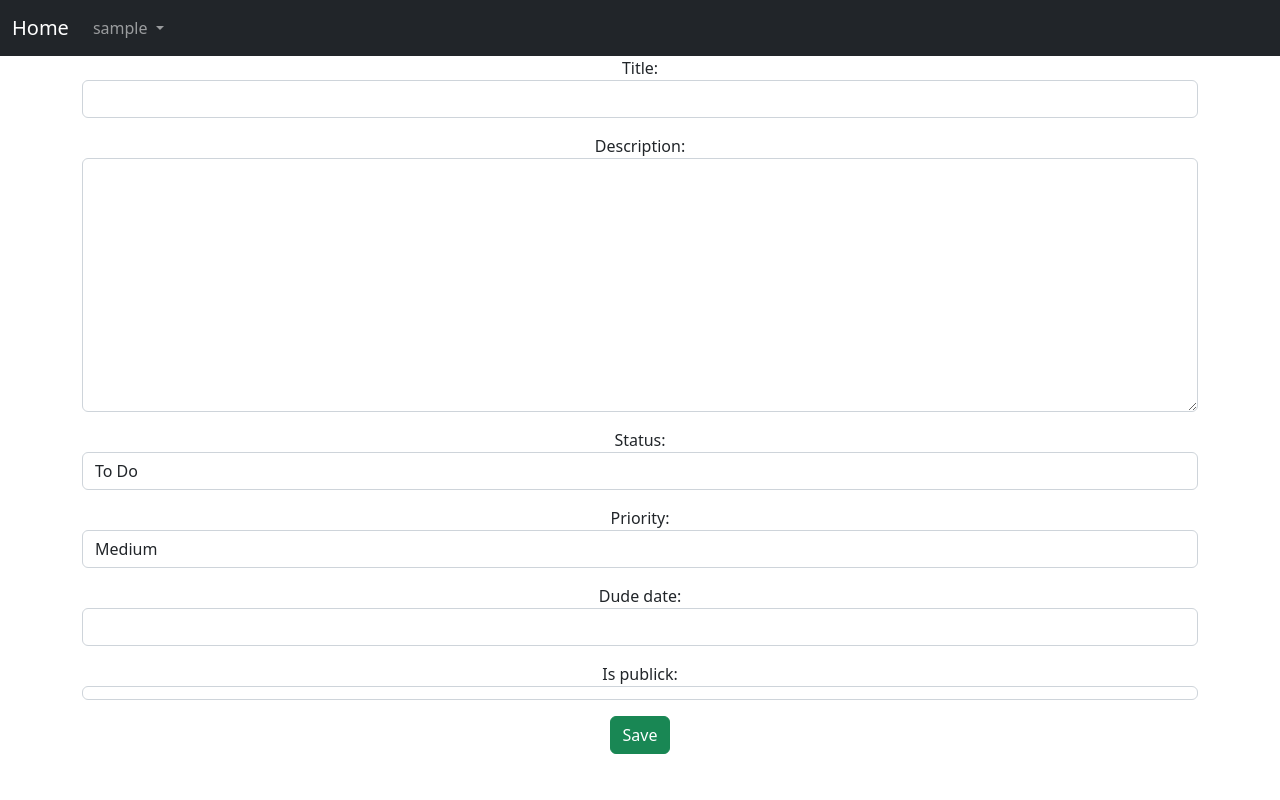
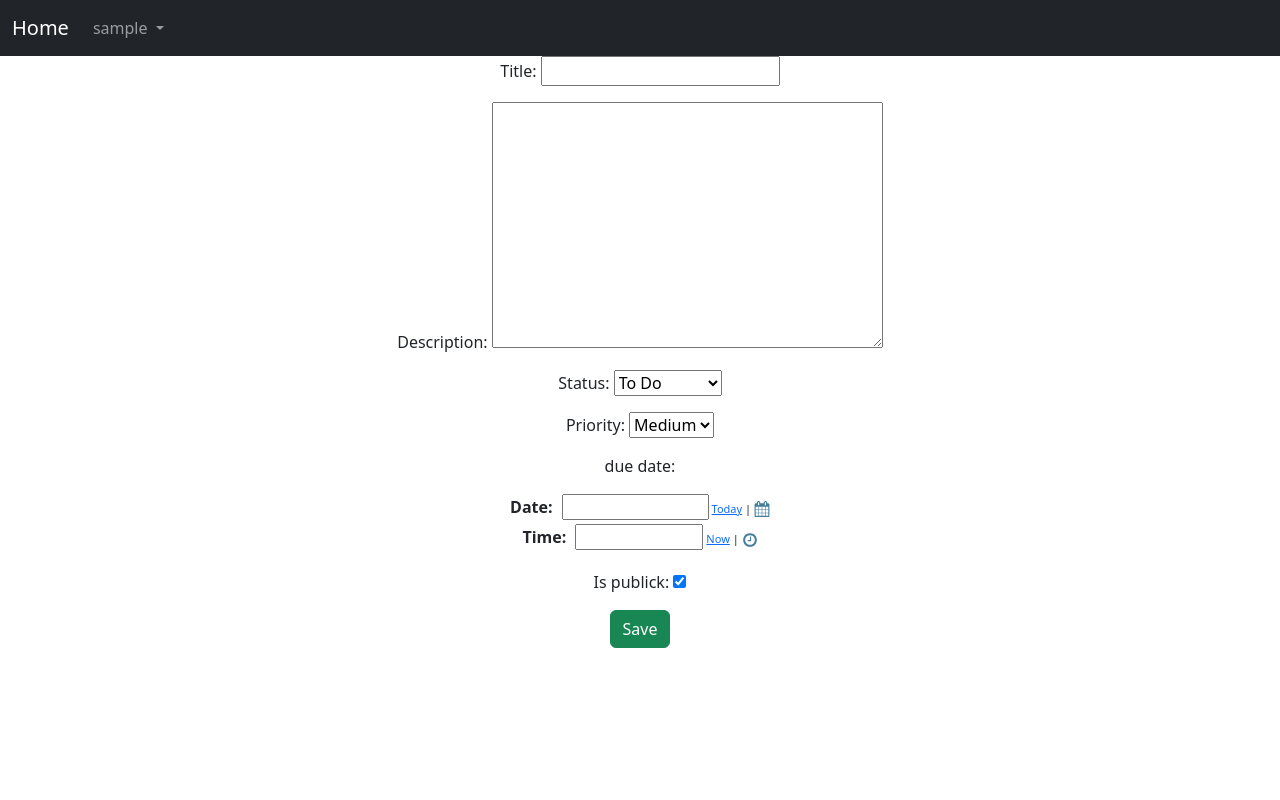
Before and after one commit to Vadim4905/task_tracker_django, a Django app: page /task-create in a window 1280 px wide. Run offline with Django 4.2, Linux system fonts and the light colour scheme; the visitor is signed in with stand-in values (Sample User, id 1); some libraries are stand-ins or nearby versions.

Commit message:
added filter view

```diff
--- a/task_tracker/urls.py
+++ b/task_tracker/urls.py
@@ -18,9 +18,11 @@ from django.contrib import admin
 from django.conf.urls.static import static
 from django.urls import path,include
 from django.conf import settings
+from django.views.i18n import JavaScriptCatalog
 
 urlpatterns = [
     path('admin/', admin.site.urls),
     path('',include('tasks.urls')),
     path('',include('auth_system.urls')),
+    path('jsi18n', JavaScriptCatalog.as_view(), name='js-catlog'),
 ]+ static(settings.MEDIA_URL, document_root=settings.MEDIA_ROOT)
--- a/tasks/forms.py
+++ b/tasks/forms.py
@@ -1,9 +1,16 @@
 from django import forms
+from django.contrib.admin.widgets import   AdminDateWidget, AdminTimeWidget,AdminSplitDateTime
 
 from . import models
 
 
 class TaskForm(forms.ModelForm):
+    due_date = forms.SplitDateTimeField(
+        widget=AdminSplitDateTime,
+        required=False,
+        label = 'due date'
+    )
+
     class Meta:
         model = models.Task
         fields = (
@@ -11,13 +18,18 @@ class TaskForm(forms.ModelForm):
             'description',
             'status',
             'priority',
-            'dude_date',
+            'due_date',
             'is_publick'
         )
+        widgets ={
+            "due_date" :AdminDateWidget,
+        }
+
     def __init__(self, *args, **kwargs):
         super(TaskForm, self).__init__(*args, **kwargs)
         for field in self.fields:
-            self.fields[field].widget.attrs.update({"class": "form-control"})
+            pass
+            # self.fields[field].widget.attrs.update({"class": "form-control"})
 
 class TaskFilterForm(forms.Form):
     STATUS_CHOICES=[
@@ -36,8 +48,16 @@ class TaskFilterForm(forms.Form):
 
     status = forms.ChoiceField(choices=STATUS_CHOICES, required=False, label='status')
     priority = forms.ChoiceField(choices=PRIORITY_CHOICES, required=False, label='priority')
-    since = forms.DateTimeField(required=False, label='since')
-    to = forms.DateTimeField(required=False, label='to')
+    since = forms.SplitDateTimeField(
+        widget=AdminSplitDateTime,
+        required=False,
+        label = 'since deadline'
+    )
+    to = forms.SplitDateTimeField(
+        widget=AdminSplitDateTime,
+        required=False,
+        label = 'to dealine'
+    )
 
 class CommentForm(forms.ModelForm):
     class Meta:
--- a/tasks/models.py
+++ b/tasks/models.py
@@ -18,9 +18,12 @@ class Task(models.Model):
     description = models.TextField()
     status = models.CharField(max_length=31, choices=STATUS_CHOICES,default='todo')
     priority = models.CharField(max_length=31, choices=PRIORITY_CHOICES,default='medium')
-    dude_date = models.DateTimeField(null=True,blank=True)
+    due_date = models.DateTimeField(null=True,blank=True)
     creator = models.ForeignKey(get_user_model(),on_delete=models.CASCADE,related_name='tasks')
     is_publick = models.BooleanField(default=True)
+
+    def is_missing(self):
+        pass
 
     def __str__(self):
         return self.title
--- a/tasks/urls.py
+++ b/tasks/urls.py
@@ -3,11 +3,17 @@ from . import views
 
 urlpatterns = [
     path('', views.TaskListView.as_view(),name='task-list'),
-    path('<int:pk>', views.TaskDetailView.as_view(),name='task-detail'),
+
+    path('tasks/<str:category>',views.TaskFilterView.as_view(),name='task-filter'),
+
+
+
+    path('task/<int:pk>', views.TaskDetailView.as_view(),name='task-detail'),
     path('task-create', views.TaskCreateView.as_view(),name='task-create'),
     path('complete/<int:pk>', views.TaskCompleteView.as_view(),name='task-complete'),
     path('update/<int:pk>', views.TaskUpdateView.as_view(),name='task-update'),
     path('delete/<int:pk>', views.TaskDeleteView.as_view(),name='task-delete'),
+
     path('comment/like/<int:pk>/', views.CommentLikeToggle.as_view(), name='comment-like-toggle'),
     path('comment/update/<int:pk>', views.CommentUpdateView.as_view(),name='comment-update'),
     path('comment/delete/<int:pk>', views.CommentDeleteView.as_view(),name='comment-delete'),
--- a/tasks/views.py
+++ b/tasks/views.py
@@ -4,6 +4,7 @@ from django.contrib.auth.mixins import LoginRequiredMixin
 from django.urls import reverse_lazy
 from django.http import HttpResponseRedirect
 from django.core.exceptions import PermissionDenied ,ViewDoesNotExist
+from django.utils import timezone
 
 from . import mixins
 from . import models
@@ -25,10 +26,16 @@ class TaskListView(ListView):
 
         status = self.request.GET.get('status','')
         priority = self.request.GET.get('priority','')
+        since = self.request.GET.get('since','')
+        to = self.request.GET.get('to','')
         if status:
             queryset = queryset.filter(status=status)
         if priority:
             queryset = queryset.filter(priority=priority)
+        if since:
+            queryset = queryset.filter(due_date__gte=since)
+        if to:
+            queryset = queryset.filter(due_date__lte=to)
         return queryset
 
     def get_context_data(self, **kwargs):
@@ -37,6 +44,29 @@ class TaskListView(ListView):
         context['task_form'] = forms.TaskForm(self.request.GET)
         return context
 
+
+
+class TaskFilterView(TaskListView):
+    def get_queryset(self):
+        queryset = super().get_queryset()
+        now = timezone.now()
+        if self.kwargs.get('category') == 'no-due-date':
+            queryset = queryset.filter(due_date=None)
+        if self.kwargs.get('category') == 'missing':
+            queryset = queryset.filter(due_date__lte=now)
+        if self.kwargs.get('category') == 'assigned':
+            queryset = queryset.filter(due_date__gte=now)
+        return queryset
+
+    def get_context_data(self, **kwargs):
+        context = super().get_context_data(**kwargs)
+        if self.kwargs.get('category') == 'no-due-date':
+            context['no-due-date'] = 'active'
+        if self.kwargs.get('category') == 'missing':
+            context['missing'] = 'active'
+        if self.kwargs.get('category') == 'assigned':
+            context['assigned'] = 'active'
+        return context
 
 
 class TaskDetailView(LoginRequiredMixin,DetailView):
--- a/templates/base.html
+++ b/templates/base.html
@@ -4,6 +4,21 @@
     <meta charset="UTF-8">
     <meta name="viewport" content="width=device-width, initial-scale=1.0">
     <link href="https://cdn.jsdelivr.net/npm/bootstrap@5.2.3/dist/css/bootstrap.min.css" rel="stylesheet" integrity="sha384-rbsA2VBKQhggwzxH7pPCaAqO46MgnOM80zW1RWuH61DGLwZJEdK2Kadq2F9CUG65" crossorigin="anonymous">
+
+    {% load static %}
+
+    <link rel="stylesheet" type="text/css" href="{% static 'admin/css/widgets.css' %}">
+    {% comment %} <link rel="stylesheet" href="{% static 'admin/css/base.css' %}"> {% endcomment %}
+
+    <script src="{% url 'js-catlog' %}"></script>
+    <script type="text/javascript" src="{% static 'admin/js/core.js' %}"></script>
+    <script type="text/javascript" src="{% static 'admin/js/admin/RelatedObjectLookup.js' %}"></script>
+    <script type="text/javascript" src="{% static 'admin/js/vendor/jquery/jquery.js' %}"></script>
+    <script type="text/javascript" src="{% static 'admin/js/jquery.init.js' %}"></script>
+    <script type="text/javascript" src="{% static 'admin/js/actions.js' %}"></script>
+    <script type="text/javascript" src="{% static '/admin/js/core.js' %}"></script>
+
+
 
 
 
--- a/templates/tasks/comment_confirm_delete.html
+++ b/templates/tasks/comment_confirm_delete.html
@@ -5,12 +5,12 @@
 <div class='container'>
 
     <h2>Delete task</h2>
-    <p> Are you sure you want to delete task {{object.title}} </p>
+    <p> Are you sure you want to delete comment {{object.title}} </p>
 
     <form method='post'>
         {% csrf_token %}
         <button type='submit' class='btn btn-danger'>Yes, delete </button>
-        <a href='{% url "tasks:task-list" %}' > Go back to task list </a >
+        <a href='{% url "tasks:task-detail" object.task.pk %}' >No, go back to task  </a >
     </form>
 
 </div>
--- a/templates/tasks/task_form.html
+++ b/templates/tasks/task_form.html
@@ -5,6 +5,7 @@
 <div class="container text-center">
 <form method="post">
     {% csrf_token %}
+    {{ form.media }}
     {{form.as_p}}
     <button type="submit" class="btn btn-success">Save</button>
 
```
Also changed, not shown: templates/tasks/task_list.html (+14 -0 lines), tasks/migrations/0006_rename_dude_date_task_due_date.py (added).
